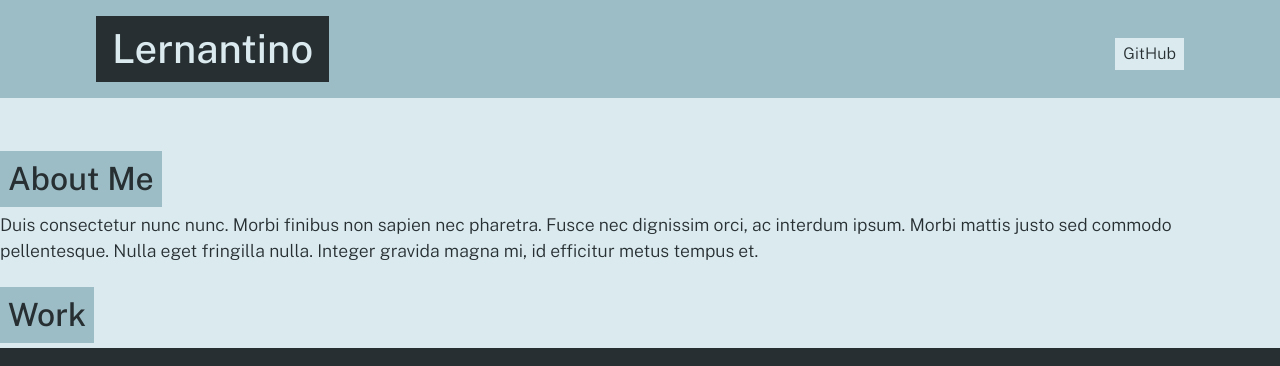
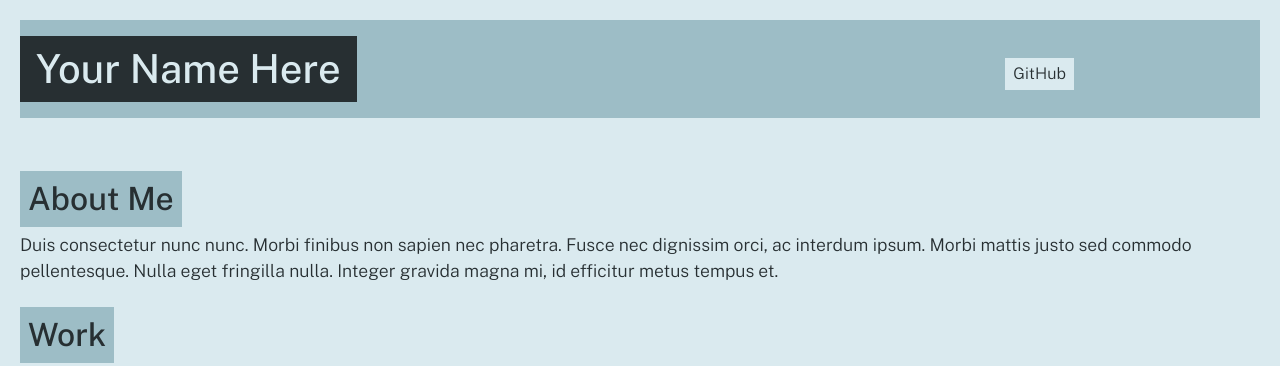
Before and after one commit to Thisara-DE/portfolio-generator, a website: page dist/index.html in a window 1280 px wide. Shown: the top 366 px of the page. Drawn offline with nearby package versions, Linux system fonts and the light colour scheme.

Commit message:
modified the css to add padding around the body

```diff
--- a/dist/index.html
+++ b/dist/index.html
@@ -14,9 +14,9 @@
     <body>
         <header>
             <div class="container flex-row justify-space-between align-center py-3">
-                <h1 class="page-title text-secondary bg-dark py-2 px-3">Lernantino</h1>
+                <h1 class="page-title text-secondary bg-dark py-2 px-3">Your Name Here</h1>
                 <nav class="flex-row">
-                <a class="ml-2 my-1 px-2 py-1 bg-secondary text-dark" href="https://github.com/lernantino">GitHub</a>
+                <a class="ml-2 my-1 px-2 py-1 bg-secondary text-dark" href="https://github.com/YOURNAME">GitHub</a>
                 </nav>
             </div>
         </header>
--- a/dist/style.css
+++ b/dist/style.css
@@ -25,6 +25,7 @@ body {
   color: var(--dark);
   line-height: 1.5;
   font-size: 16px;
+  padding: 20px;
 }
 
 h1,
@@ -166,8 +167,8 @@ nav a:hover {
 .container {
   width: 85%;
   max-width: 1200px;
-  margin-left: auto;
-  margin-right: auto;
+  margin-left: 0;
+  margin-right: 0;
 }
 
 .container-fluid {
```
